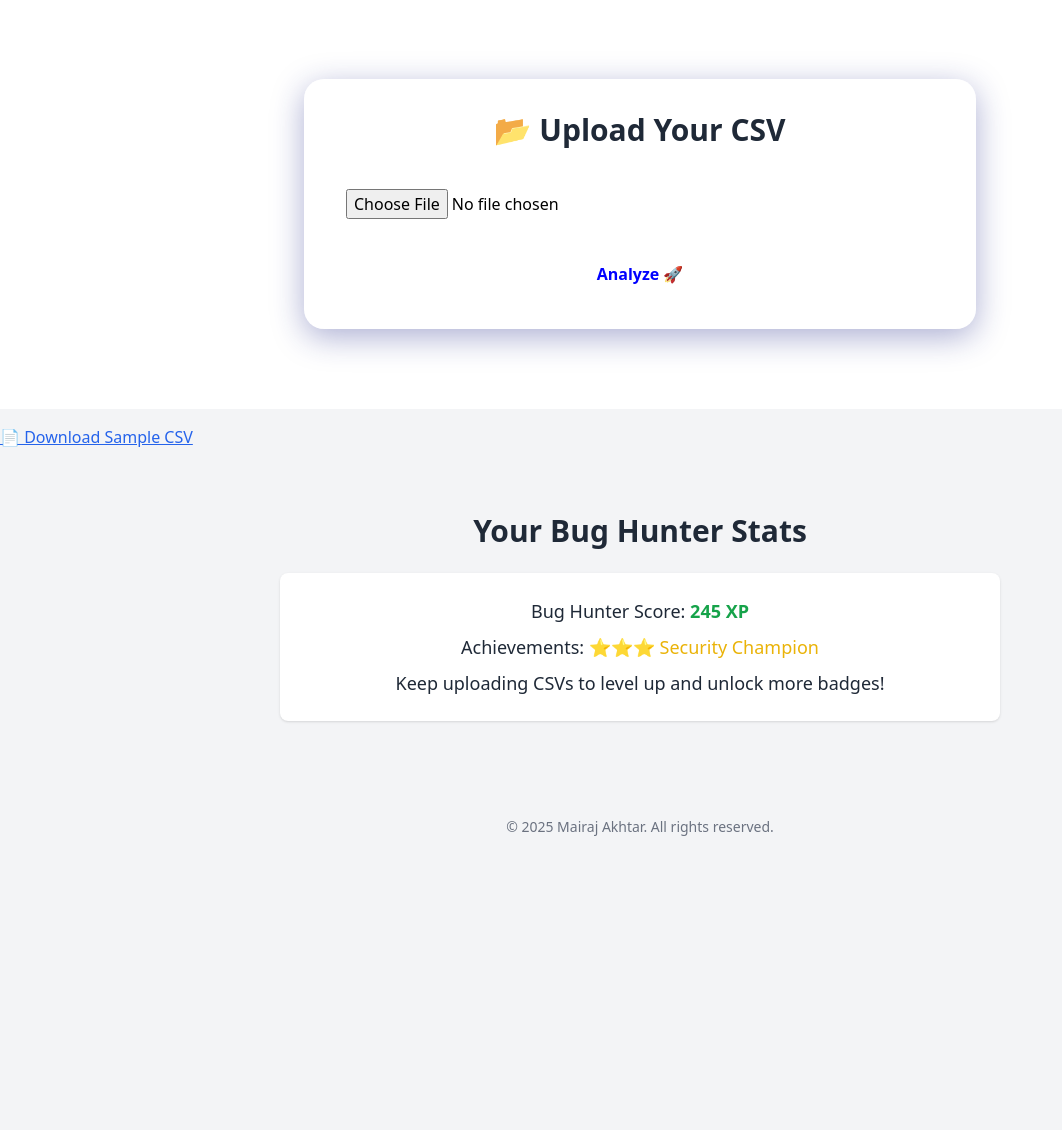
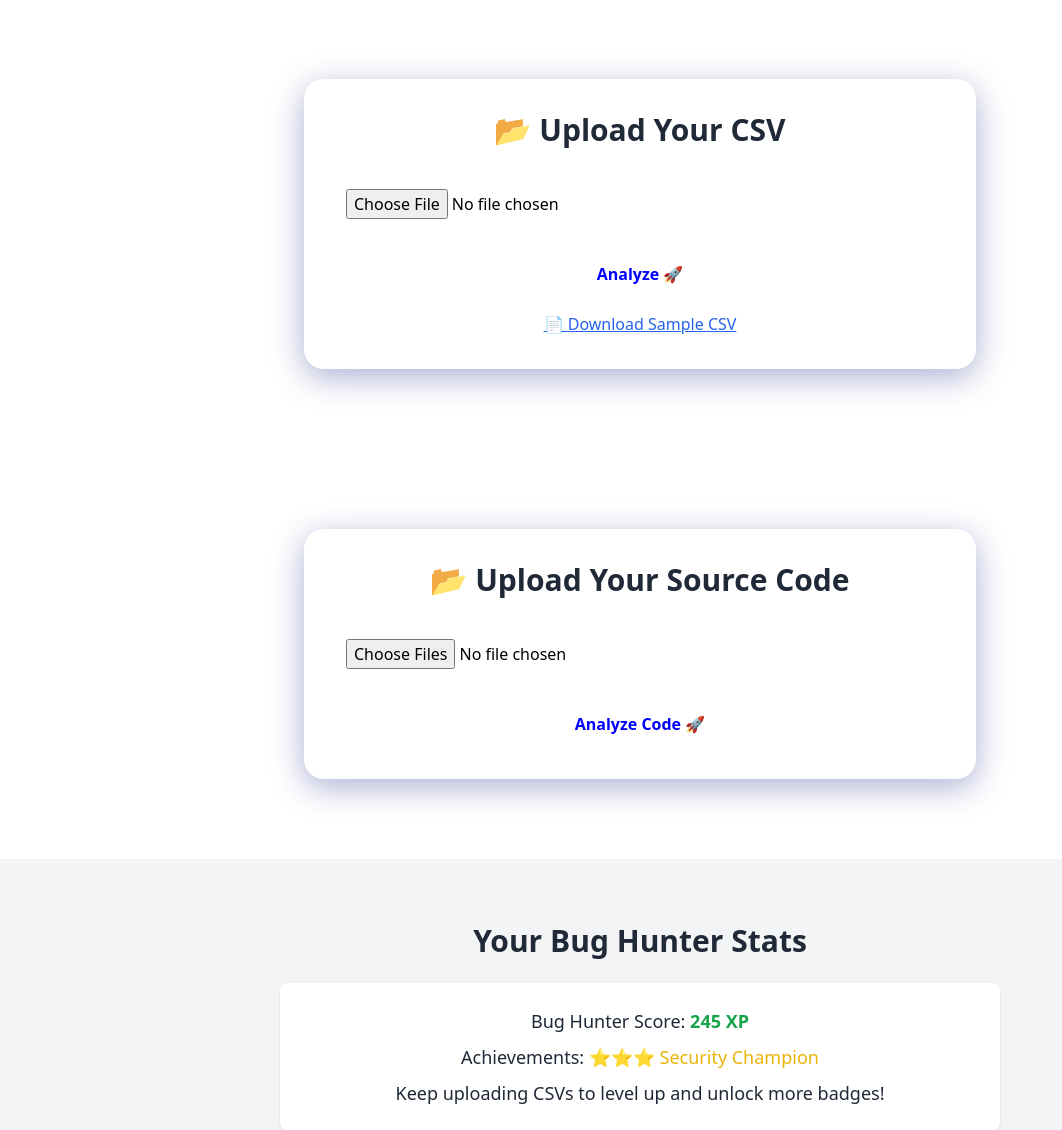
Before and after one commit to MairajAkhtar/bug-detection-tool, a Flask app: page / in a window 1280 px wide. Shown: the part 1299-2429 px from the top of the page, without its empty margins (0-1062 px from the left). Before the commit the page ends 2135 px from the top, so only its background shows below. Run offline with Flask 3, Linux system fonts and the light colour scheme; parts of the project's set-up code (start-up, migrations or seed data) failed here and were passed over; some libraries are stand-ins or nearby versions.

Commit message:
Update index.html

```diff
--- a/templates/index.html
+++ b/templates/index.html
@@ -65,12 +65,23 @@
         <button type="submit" class="btn-glass btn-hover">Analyze 🚀</button>
       </form>
 
+  <a href="/generate-sample-csv" class="text-blue-600 underline hover:text-blue-800 mt-4 inline-block">
+    📄 Download Sample CSV
+  </a>
+
     </div>
   </section>
 
-  <a href="/generate-sample-csv" class="text-blue-600 underline hover:text-blue-800 mt-4 inline-block">
-    📄 Download Sample CSV
-  </a>
+  <section id="upload-source" class="py-20 bg-white dark:bg-gray-900">
+    <div class="max-w-2xl mx-auto glass p-8 text-center">
+      <h3 class="text-3xl font-bold mb-8">📂 Upload Your Source Code</h3>
+      <form id="uploadSourceForm" action="/analyze" method="post" enctype="multipart/form-data">
+        <input type="file" name="files" multiple class="input-glass mb-6" required />
+        <button type="submit" class="btn-glass btn-hover">Analyze Code 🚀</button>
+      </form>
+    </div>
+  </section>
+
 
   <section id="gamification" class="py-16 bg-gray-100 dark:bg-gray-800">
     <div class="container mx-auto px-6 max-w-3xl text-center">
@@ -95,6 +106,12 @@
       Swal.fire({ title: 'Analyzing...', html: 'Please wait while we predict 🔎', allowOutsideClick: false, didOpen: () => Swal.showLoading() });
       setTimeout(() => { this.submit(); }, 1500);
     });
+  document.getElementById('uploadSourceForm').addEventListener('submit', function (e) {
+    e.preventDefault();
+    Swal.fire({ title: 'Analyzing...', html: 'Extracting metrics and predicting...', allowOutsideClick: false, didOpen: () => Swal.showLoading() });
+    setTimeout(() => { this.submit(); }, 1500);
+  });
+
   </script>
 </body>
 </html>
```
